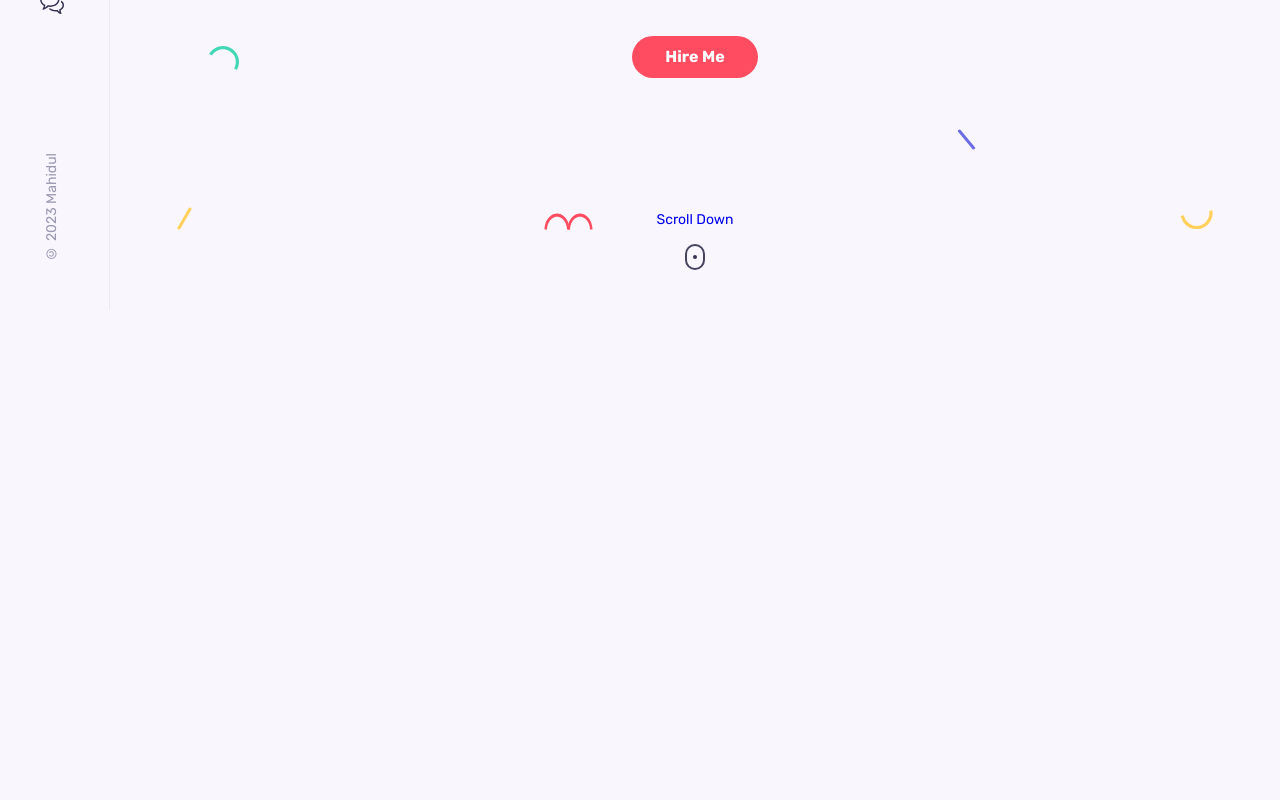
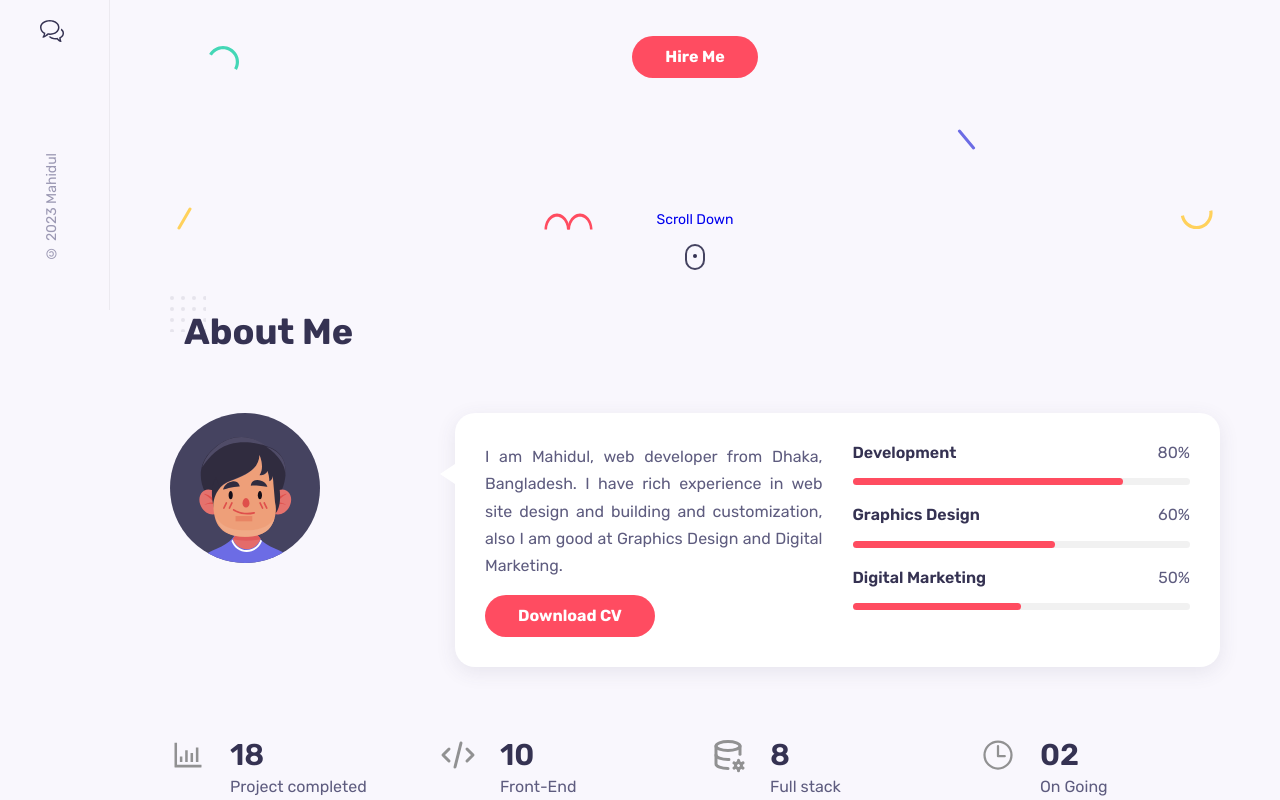
Before and after one commit to MDMahidul/mmb-portfolio, a React (Vite) app: page / in a window 1280 px wide. Shown: the part 490-1290 px from the top of the page. Before the commit the page ends 800 px from the top, so only its background shows below. Built offline with nearby package versions, Linux system fonts and the light colour scheme; some icons are missing.

Commit message:
added about section

```diff
--- a/src/App.jsx
+++ b/src/App.jsx
@@ -1,6 +1,7 @@
 import './App.css';
 import Sidebar from './components/Sidebar/Sidebar'
 import Home from './components/Home/Home'
+import About from './components/About/About';
 
 function App() {
 
@@ -9,6 +10,7 @@ function App() {
       <Sidebar></Sidebar>
       <main style={{ marginLeft: "110px" }}>
         <Home></Home>
+        <About></About>
       </main>
     </>
   );
--- a/src/components/About/About.css
+++ b/src/components/About/About.css
@@ -0,0 +1,83 @@
+.about_container{
+    grid-template-columns: 3fr 9fr;
+    column-gap: 1.875rem;
+}
+.about_data{
+    padding: 1.875rem;
+    background-color: var(--container-color);
+    box-shadow: var(--shadow);
+    border-radius: var(--border-radius);
+    grid-template-columns: repeat(2, 1fr);
+    column-gap: 1.875rem;
+    align-items: flex-start;
+    position: relative;
+}
+.about_data::before{
+    content: '';
+    width: 0;
+    height: 0;
+    border-top: 10px solid transparent;
+    border-bottom: 10px solid transparent;
+    border-right: 15px solid var(--container-color);
+    position: absolute;
+    left: -0.93rem;
+    top: 20%;
+}
+.about_description{
+    margin-bottom: 1rem;
+    text-align: justify;
+}
+.about_skills{
+    row-gap: 1.25rem;
+}
+.skills_title{
+    display: flex;
+    justify-content: space-between;
+    margin-bottom: 1rem;
+}
+.skills_name{
+    font-size: var(--normal-font-size);
+    font-weight: 600;
+}
+.skills_number{
+    line-height: 1.2;
+}
+.skills_bar,.skills_percentage{
+    height: 7px;
+    border-radius: 0.25rem;
+}
+.skills_bar{
+    background-color: #f1f1f1;
+}
+.skills_percentage{
+    display: block;
+}
+.development{
+    width: 80%;
+    background-color: rgb(255, 76,96);
+}
+.graphics{
+    width: 60%;
+    background-color: rgb(255, 76,96);
+}
+.marketing{
+    width: 50%;
+    background-color: rgb(255, 76,96);
+}
+
+.about_boxes{
+    grid-template-columns: repeat(4,1fr);
+    column-gap: 1.875rem;
+    margin-top: 4.35rem;
+}
+.about_box{
+    display: flex;
+    column-gap: 1.5rem;
+}
+.about_icon{
+    font-size: var(--h1-font-size);
+    color: #919192;
+}
+.about_title{
+    font-size: 1.875rem;
+}
--- a/src/components/About/About.jsx
+++ b/src/components/About/About.jsx
@@ -1,11 +1,58 @@
 import React from 'react';
 import './About.css';
+import AboutImg from '../../assets/avatar-2.svg'
+import AboutBox from './AboutBox';
 
 const About = () => {
     return (
-        <div>
-
+      <section className="about container section" id="about">
+        <h2 className="section_title"> About Me </h2>
+        <div className="about_container grid">
+          <img src={AboutImg} alt="" className="about_image" />
+          <div className="about_data grid">
+            <div className="about_info">
+              <p className="about_description">
+                I am Mahidul, web developer from Dhaka, Bangladesh. I
+                have rich experience in web site design and building and
+                customization, also I am good at Graphics Design and Digital Marketing.
+              </p>
+              <a href="" className="my-btn">
+                Download CV
+              </a>
+            </div>
+            <div className="about_skills grid">
+              <div className="skills_data">
+                <div className="skills_title">
+                  <h3 className="skills_name">Development</h3>
+                  <span className="skills_number ">80%</span>
+                </div>
+                <div className="skills_bar">
+                  <span className="skills_percentage development"></span>
+                </div>
+              </div>
+              <div className="skills_data">
+                <div className="skills_title">
+                  <h3 className="skills_name">Graphics Design</h3>
+                  <span className="skills_number ">60%</span>
+                </div>
+                <div className="skills_bar">
+                  <span className="skills_percentage graphics"></span>
+                </div>
+              </div>
+              <div className="skills_data">
+                <div className="skills_title">
+                  <h3 className="skills_name">Digital Marketing</h3>
+                  <span className="skills_number ">50%</span>
+                </div>
+                <div className="skills_bar">
+                  <span className="skills_percentage marketing"></span>
+                </div>
+              </div>
+            </div>
+          </div>
         </div>
+        <AboutBox></AboutBox>
+      </section>
     );
 };
 
--- /dev/null
+++ b/src/components/About/AboutBox.jsx
@@ -0,0 +1,42 @@
+import React from 'react';
+import { AiOutlineBarChart } from "react-icons/ai";
+import { HiOutlineCode } from "react-icons/hi";
+import { TbDatabaseCog } from "react-icons/tb";
+import { IoTimeOutline } from "react-icons/io5";
+
+const AboutBox = () => {
+    return (
+      <div className="about_boxes grid">
+        <div className="about_box">
+          <AiOutlineBarChart className="about_icon"></AiOutlineBarChart>
+          <div>
+            <h3 className="about_title">18</h3>
+            <span className="about_subtitle">Project completed</span>
+          </div>
+        </div>
+        <div className="about_box">
+          <HiOutlineCode className="about_icon"></HiOutlineCode>
+          <div>
+            <h3 className="about_title">10</h3>
+            <span className="about_subtitle">Front-End</span>
+          </div>
+        </div>
+        <div className="about_box">
+          <TbDatabaseCog className="about_icon"></TbDatabaseCog>
+          <div>
+            <h3 className="about_title">8</h3>
+            <span className="about_subtitle">Full stack</span>
+          </div>
+        </div>
+        <div className="about_box">
+          <IoTimeOutline className="about_icon"></IoTimeOutline>
+          <div>
+            <h3 className="about_title">02</h3>
+            <span className="about_subtitle">On Going</span>
+          </div>
+        </div>
+      </div>
+    );
+};
+
+export default AboutBox;
--- a/src/components/Home/Home.jsx
+++ b/src/components/Home/Home.jsx
@@ -17,8 +17,8 @@ const Home = () => {
             Hire Me
           </a>
           <ScrollDown></ScrollDown>
+        <Shapes></Shapes>
         </div>
-        <Shapes></Shapes>
       </section>
     );
 };
--- a/src/components/Sidebar/Sidebar.jsx
+++ b/src/components/Sidebar/Sidebar.jsx
@@ -3,6 +3,7 @@ import logo from '../../assets/m_logo.svg';
 import { AiOutlineHome } from "react-icons/ai";
 import { BiUserCircle } from "react-icons/bi";
 import { HiOutlineBriefcase } from "react-icons/hi";
+import { HiOutlinePuzzlePiece } from "react-icons/hi2";
 import { LuGraduationCap } from "react-icons/lu";
 import { IoLayersOutline } from "react-icons/io5";
 import { SlBubbles } from "react-icons/sl";
@@ -26,6 +27,11 @@ const Sidebar = () => {
               <li className="nav_item">
                 <a href="#about" className="nav_link">
                   <BiUserCircle></BiUserCircle>
+                </a>
+              </li>
+              <li className="nav_item">
+                <a href="#skills" className="nav_link">
+                  <HiOutlinePuzzlePiece></HiOutlinePuzzlePiece>
                 </a>
               </li>
               <li className="nav_item">
--- a/src/index.css
+++ b/src/index.css
@@ -20,6 +20,10 @@
   --normal-font-size: 1rem;
   --small-font-size: 0.875rem;
   --smaller-font-size: 0.813rem;
+
+  --shadow: 0px 5px 20px 0px rgb(69 67 96 / 10%);
+
+  --border-radius:20px;
 }
 
 /* base css */
```
